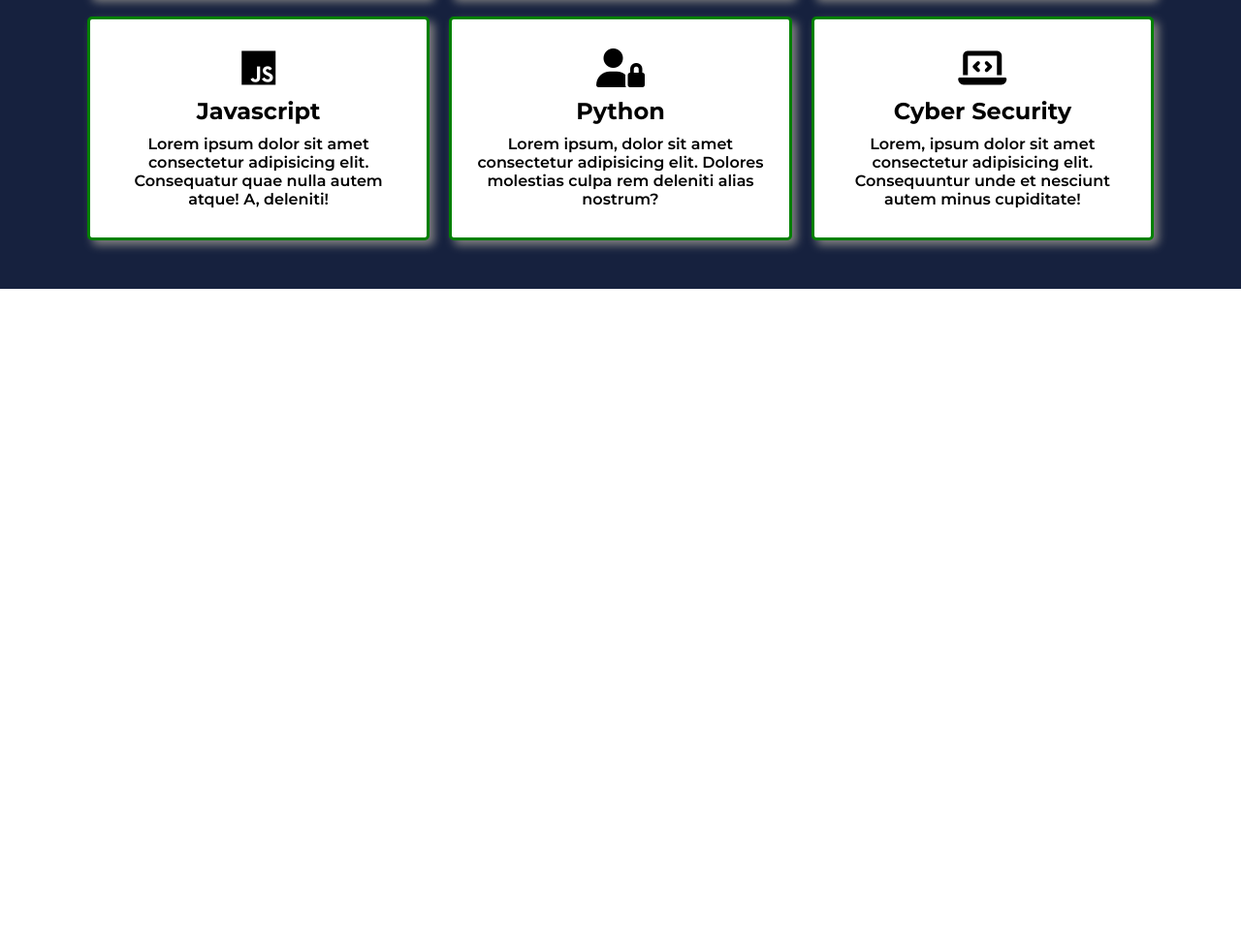
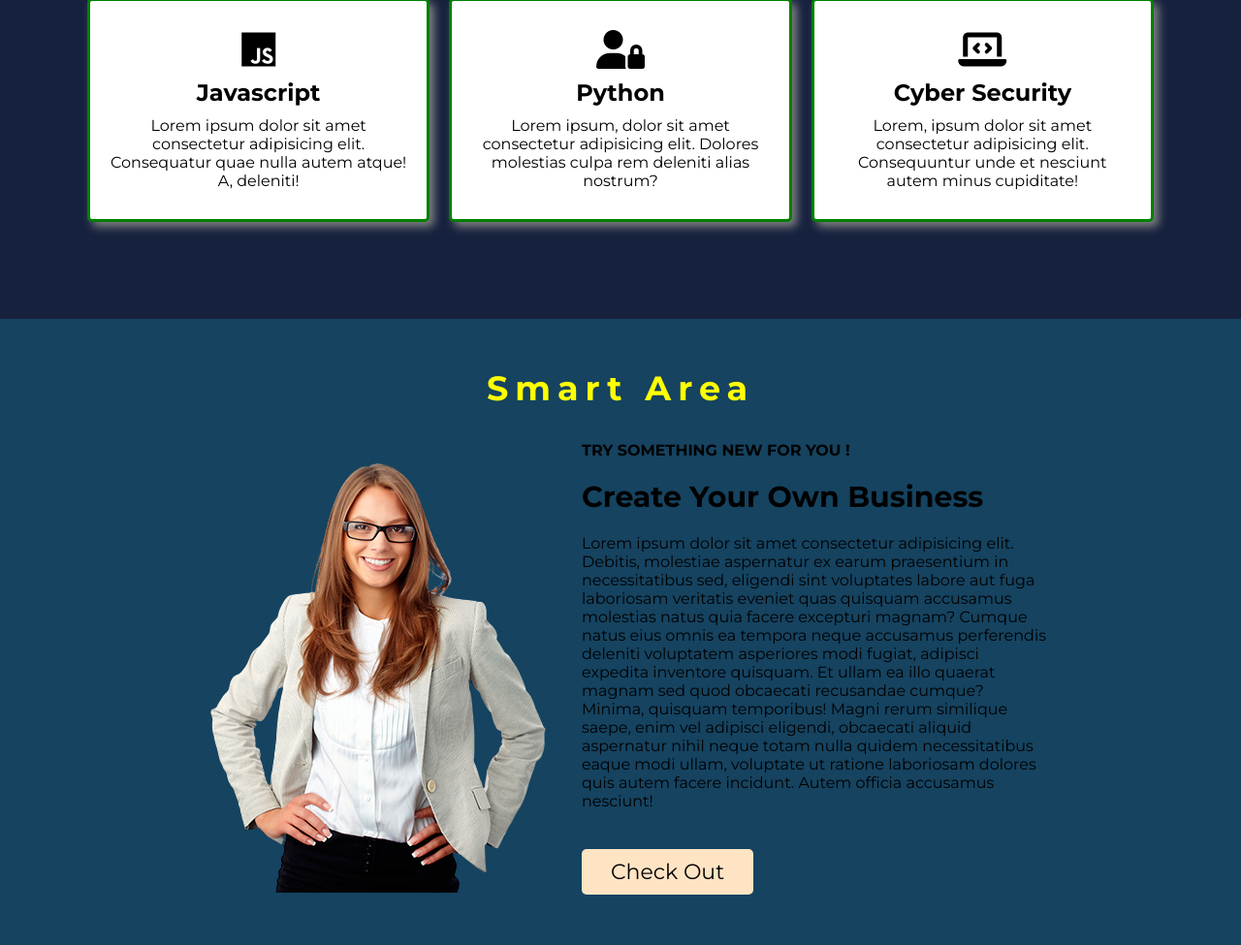
Before and after one commit to saidur413/responsive-website, a plain HTML site: page index.html in a window 1280 px wide. Shown: the part 1174-2149 px from the top of the page at 97% size. Before the commit the page ends 1472 px from the top, so only its background shows below. Drawn offline with Linux system fonts and the light colour scheme.

Commit message:
smart-section added

```diff
--- a/index.html
+++ b/index.html
@@ -66,6 +66,23 @@
                 </div>
             </div>
         </section>
+
+        <section id="second-section">
+            <h2 class="smart-title">Smart Area</h2>
+            <div id="smart-parent">
+                <div class="smart-img">
+                    <img src="images/smart-woman.png" alt="">
+                </div>
+                <div class="smart-text">
+                    <h4>TRY SOMETHING NEW FOR YOU !</h4>
+                    <h2>Create Your Own Business</h2>
+                    <p>Lorem ipsum dolor sit amet consectetur adipisicing elit. Debitis, molestiae aspernatur ex earum praesentium in necessitatibus sed, eligendi sint voluptates labore aut fuga laboriosam veritatis eveniet quas quisquam accusamus molestias natus quia facere excepturi magnam? Cumque natus eius omnis ea tempora neque accusamus perferendis deleniti voluptatem asperiores modi fugiat, adipisci expedita inventore quisquam. Et ullam ea illo quaerat magnam sed quod obcaecati recusandae cumque? Minima, quisquam temporibus! Magni rerum similique saepe, enim vel adipisci eligendi, obcaecati aliquid aspernatur nihil neque totam nulla quidem necessitatibus eaque modi ullam, voluptate ut ratione laboriosam dolores quis autem facere incidunt. Autem officia accusamus nesciunt!</p>
+
+                    <a href="#">Check Out</a>
+                </div>
+            </div>
+        </section>
+
     </main>
 
 </body>
--- a/style.css
+++ b/style.css
@@ -69,6 +69,12 @@ nav ul li a:hover, nav  ul li a.active {
     #click:checked ~ .menu-btn i::before {
         content: '\f00d';
     }
+    nav {
+        padding: 0 10px;
+    }
+    .manu-btn i {
+        font-size: 5px;
+    }
     nav ul {
         position: fixed;
         top: 80px;
@@ -108,7 +114,7 @@ header {
 
 #first-section {
     background-color:  #16213E;
-    padding: 50px 0;
+    padding: 50px 0 100px 0;
 }
 .service-title {
     color: white;
@@ -139,25 +145,93 @@ header {
     margin: 10px 0;
     font-weight: bold;
 }
-.single-service p {
-    font-weight: 600;
+
+
+/* Second Section Code Start  */
+#second-section {
+    background-color: #154360;
+    padding: 50px 0;
+}
+.smart-title {
+    color: yellow;
+    font-size: 35px;
+    text-align: center;
+    margin-bottom: 30px;
+    letter-spacing: .2em;
+}
+#smart-parent {
+    display: flex;
+    justify-content: space-between;
+    align-items: center;
+    margin: 0 200px;
+}
+.smart-text h2 {
+    margin: 20px 0;
+    font-size: 30px;
+}
+.smart-text a {
+    text-decoration: none;
+    background-color: bisque;
+    padding: 10px 30px;
+    border-radius: 5px;
+    font-size: 22px;
+    color: black;
+    display: inline-block;
+    margin-top: 40px ;
 }
 
-/* responsive code  */
 
+
+
+
+
+/* Responsive Code  */
+
+/* For Mobile Device  */
 @media only screen and (max-width: 688px) {
-    #service-parent {
-        display: grid;
-        grid-template-columns: repeat(1, 1fr);
-        grid-gap: 10px;
+   /* Service Section Code Start  */
+   #service-parent {
+    display: grid;
+    grid-template-columns: repeat(1, 1fr);
+    grid-gap: 10px;
+    width: 100%;
+}
+   /* Service Section Code End   */
+
+   /* Smart Section Code Start  */
+    #smart-parent {
+        display: block;
+        margin: 0 30px;
+    }
+    .smart-img img {
         width: 100%;
+        margin-bottom: 50px;
     }
+   /* Smart Section Code End  */
+
 }
+
+
+
+/* For Tab Device  */
 @media only screen and (min-width: 689px) and (max-width: 1099px) {
+    /* Service Section Code Start  */
     #service-parent {
         display: grid;
         grid-template-columns: repeat(2, 1fr);
         grid-gap: 20px;
         width: 100%;
     }
+    /* Service Section Code End  */
+
+    /* Smart Section Code Start  */
+    #smart-parent {
+        display: block;
+        margin: 0 70px;
+    }
+    .smart-img img {
+        width: 100%;
+        margin-bottom: 70px;
+    }
+   /* Smart Section Code End  */
 }
```
